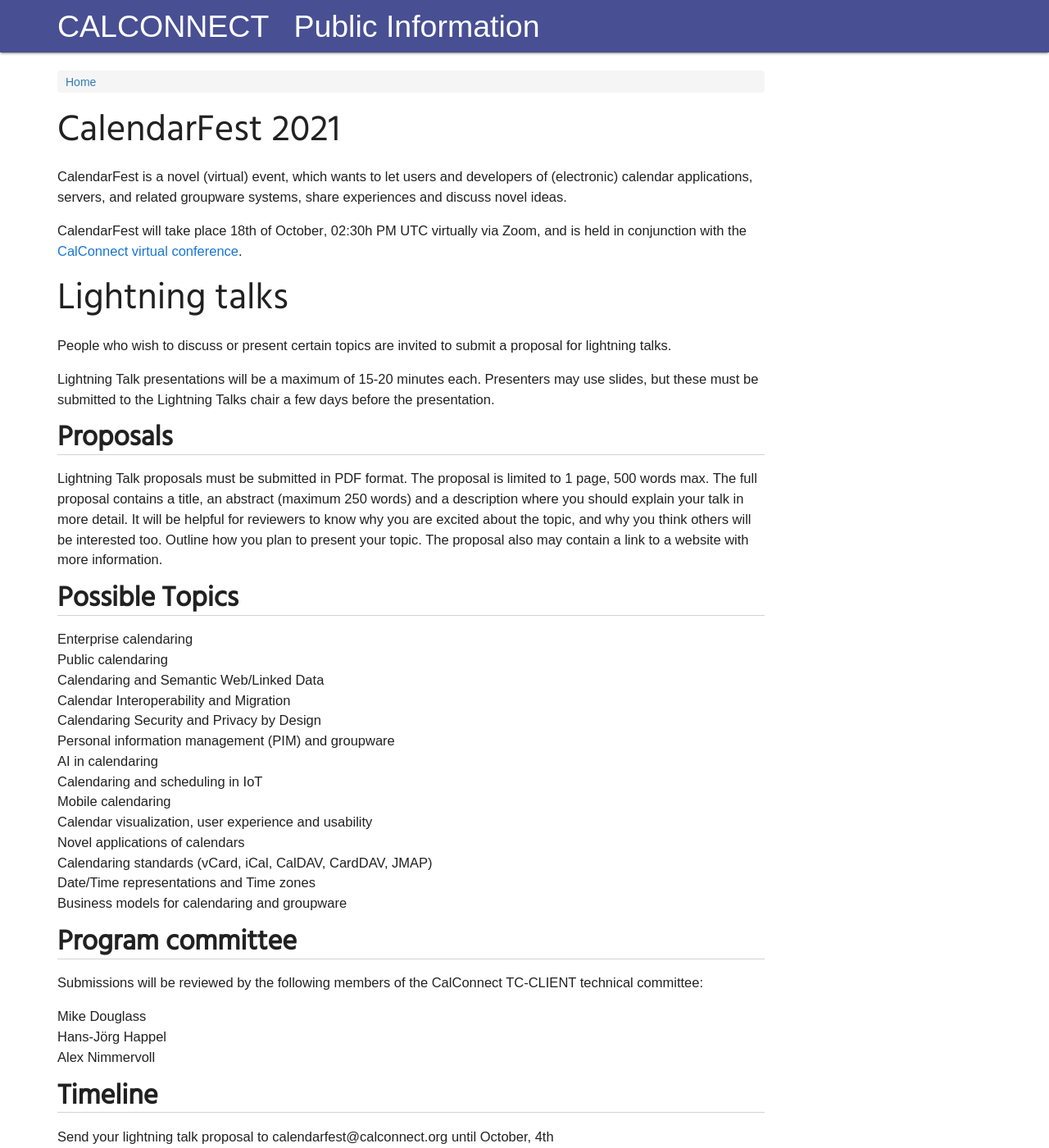
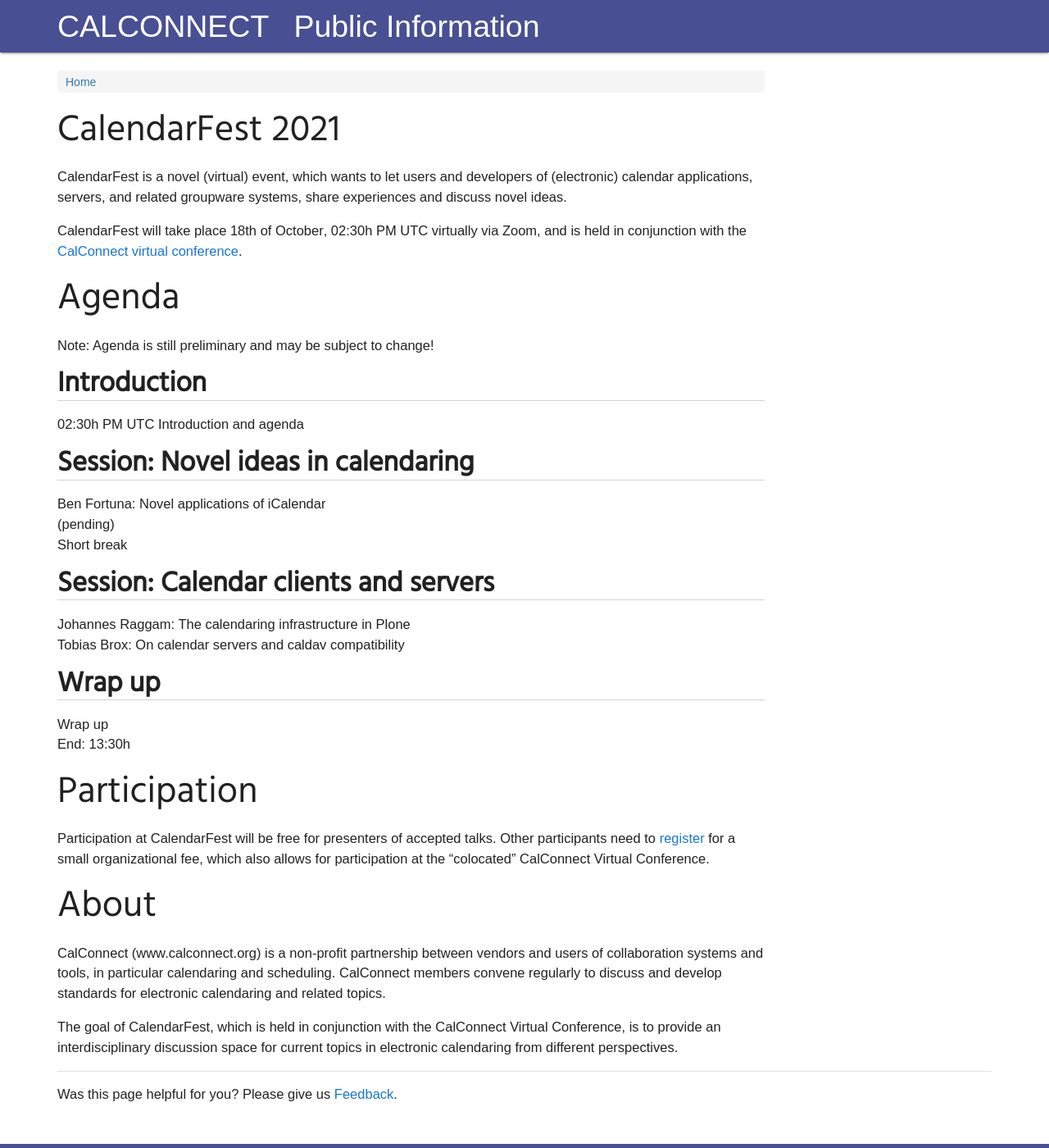
Before and after one commit to CalConnect/public, a Jekyll site: the page built from _pages/CalendarFest.md, in a window 1280 px wide and 1400 px high. Shown: the whole window at 82% size. Built offline with Jekyll 4.4.1, drawn with Linux system fonts in a browser that asks for light colours; some web fonts are replaced; some of the changed text lies outside the part shown.

Commit message:
Update CalendarFest.md

```diff
--- a/_pages/CalendarFest.md
+++ b/_pages/CalendarFest.md
@@ -12,44 +12,25 @@ CalendarFest is a novel (virtual) event, which wants to let users and developers
 
 CalendarFest will take place **18th of October**, 02:30h PM UTC virtually via Zoom, and is held in conjunction with the [CalConnect virtual conference](https://www.calconnect.org/events/calconnect-virtual-conference-autumn-2021).
 
-# Lightning talks
+# Agenda
 
-People who wish to discuss or present certain topics are invited to submit a **proposal for lightning talks**.
+Note: Agenda is still preliminary and may be subject to change!
 
-Lightning Talk presentations will be a maximum of 15-20 minutes each. Presenters may use slides, but these must be submitted to the Lightning Talks chair a few days before the presentation.
+## Introduction
+* 02:30h PM UTC Introduction and agenda
 
-## Proposals
+## Session: Novel ideas in calendaring
+* Ben Fortuna: Novel applications of iCalendar
+* (pending)
+* Short break
 
-Lightning Talk proposals must be submitted in PDF format. The proposal is limited to 1 page, 500 words max. The full proposal contains a title, an abstract (maximum 250 words) and a description where you should explain your talk in more detail. It will be helpful for reviewers to know why you are excited about the topic, and why you think others will be interested too. Outline how you plan to present your topic. The proposal also may contain a link to a website with more information.
+## Session: Calendar clients and servers
+* Johannes Raggam: The calendaring infrastructure in Plone
+* Tobias Brox: On calendar servers and caldav compatibility
 
-## Possible Topics
-
-* Enterprise calendaring
-* Public calendaring
-* Calendaring and Semantic Web/Linked Data
-* Calendar Interoperability and Migration
-* Calendaring Security and Privacy by Design
-* Personal information management (PIM) and groupware
-* AI in calendaring
-* Calendaring and scheduling in IoT
-* Mobile calendaring
-* Calendar visualization, user experience and usability
-* Novel applications of calendars
-* Calendaring standards (vCard, iCal, CalDAV, CardDAV, JMAP)
-* Date/Time representations and Time zones
-* Business models for calendaring and groupware
-
-## Program committee
-Submissions will be reviewed by the following members of the CalConnect TC-CLIENT technical committee:
-* Mike Douglass
-* Hans-Jörg Happel
-* Alex Nimmervoll
-
-## Timeline
-
-* Send your lightning talk proposal to **calendarfest@calconnect.org** until **October, 4th**
-* You will receive a notification of acceptance or reject by October, 11th
-* CalendarFest will take place on October, 18th
+## Wrap up
+* Wrap up
+* End: 13:30h
 
 # Participation
 
```
